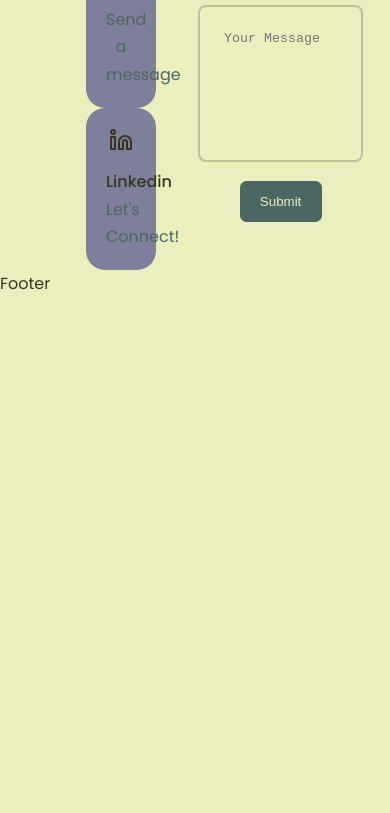
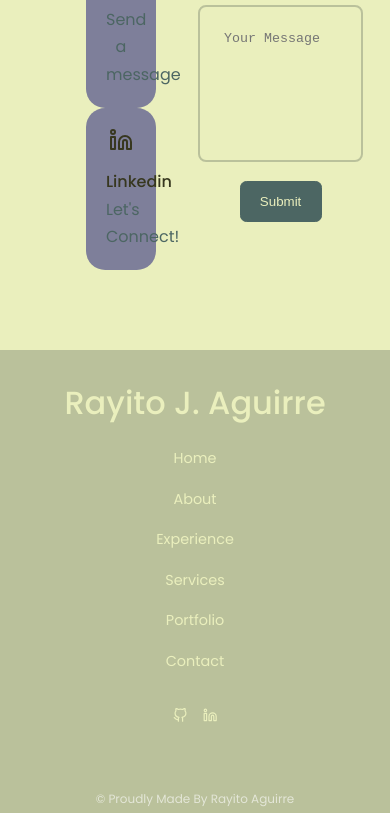
Before and after one commit to itsrayito/ray-react-portfolio, a React (Create React App) app: page / in a window 390 px wide. Shown: the part 6915-7728 px from the top of the page. Before the commit the page ends 7212 px from the top, so only its background shows below. Built offline with nearby package versions, Linux system fonts and the light colour scheme.

Commit message:
changes to the footer css & minor updates

```diff
--- a/src/components/footer/Footer.jsx
+++ b/src/components/footer/Footer.jsx
@@ -1,9 +1,31 @@
 import React from 'react';
 import './footer.css'
+import {FiGithub, FiLinkedin} from 'react-icons/fi'
 
 function Footer() {
     return (
-        <footer>Footer</footer>
+
+        <footer id='footer'>
+            <a href="#" className="footer__logo">Rayito J. Aguirre</a>
+
+            <ul className="permaLinks">
+                <li><a href="#">Home</a></li>
+                <li><a href="#about">About</a></li>
+                <li><a href="#experience">Experience</a></li>
+                <li><a href="#services">Services</a></li>
+                <li><a href="#portfolio">Portfolio</a></li>
+                <li><a href="#contact">Contact</a></li>
+            </ul>
+
+            <div className="mobile__socials">
+                <a href="https://github.com/itsrayito"><FiGithub/></a>
+                <a href="https://linkedin.com/in/rayitoaguirre"><FiLinkedin/></a>
+            </div>
+
+            <div className="footer__copyright">
+                <small>&copy; Proudly Made By Rayito Aguirre</small>
+            </div>
+            </footer>
     )
 }
 
--- a/src/components/footer/footer.css
+++ b/src/components/footer/footer.css
@@ -0,0 +1,56 @@
+footer {
+    background: var(--color-primary-variant);
+    padding-top: 1.6rem;
+    padding-bottom: 3rem;
+    text-align: center;
+    font-size: .9rem;
+    margin-top: 5rem;
+}
+
+footer a {
+    color: var(--color-bg);
+}
+
+.footer__logo {
+    font-size: 2rem;
+    font-weight: 500;
+    margin-bottom: 1rem;
+    display: inline-block;
+}
+
+.permaLinks {
+    display: flex;
+    flex-wrap: wrap;
+    justify-content: center;
+    gap: 2rem;
+    margin: 0 auto 2rem;
+}
+
+.footer__copyright {
+    margin-bottom: -3rem;
+    padding-top: 3.5rem;
+    padding-bottom: .2rem;
+    color: var(--color-light);
+    transition: var(--transition);
+}
+
+.footer__copyright:hover {
+    color: var(--color-white);
+}
+
+.mobile__socials {
+    display: none;
+}
+
+/* ------ media query small size ------ */
+@media screen and (max-width: 600px) {
+    .permaLinks {
+        flex-direction: column;
+        gap: 1rem;
+    }
+
+    .mobile__socials {
+        display: inline-flex;
+        gap: 1rem;
+    }
+}
--- a/src/components/header/Header.jsx
+++ b/src/components/header/Header.jsx
@@ -17,7 +17,7 @@ function Header() {
                     <img src={Me} alt='Rayito Aguirre'/>
                 </div>
 
-                <a href="#header" className='scroll__up'> Scroll Up </a>
+                <a href="#header" className='scroll__up'> Scroll Down </a>
             </div>
         </header>
     )
```
